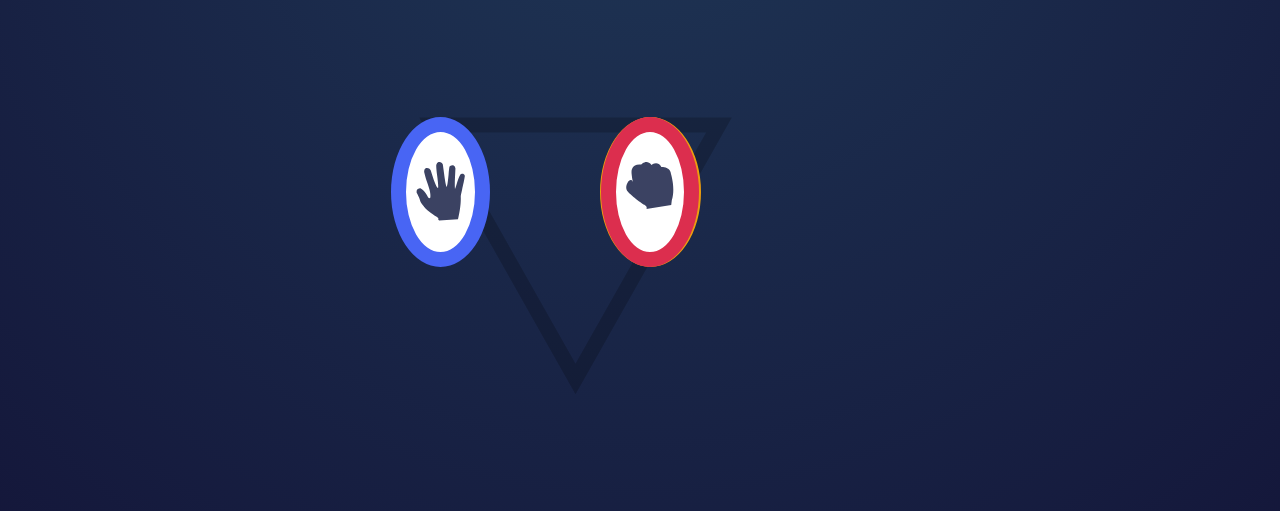
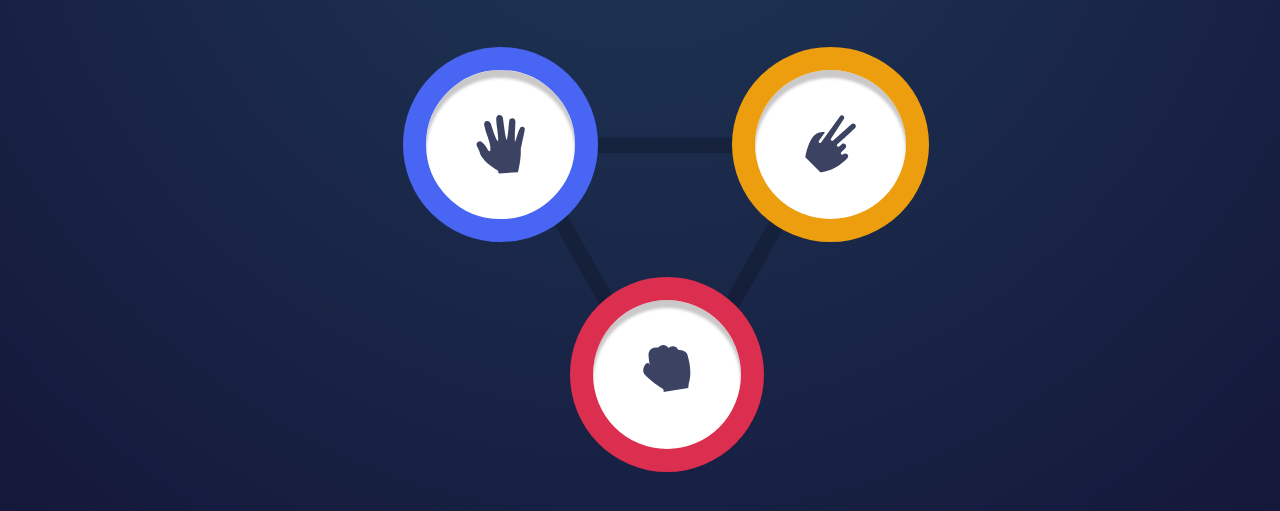
Before and after one commit to frontendmentorio/rock-paper-scissors, a website: page index.html in a window 1280 px wide. Shown: the part 203-714 px from the top of the page. Drawn offline with Linux system fonts and the light colour scheme.

Commit message:
fixing images

```diff
--- a/styles.css
+++ b/styles.css
@@ -55,45 +55,51 @@ body {
 
 .hand {
     border-radius: 50%;
-    /* padding: 25px; */
+    box-shadow: 0px 8px 3px #cac8c8 inset;
+    padding: 40px;
     background-color: #fff;
-    height: 150px;
+    height: 195px;
     position: absolute;
 }
 
 .hand-image {
     position: relative;
-    top: 30px;
+    margin-top: 5px;
     margin-right: 10px;
     margin-left: 10px;
+
 }
 .paper {
-    border: 15px solid hsl(230, 89%, 62%);
-    /* margin-right: 20px; */
+    border: 23px solid hsl(230, 89%, 62%);
+    margin-right: 20px;
     position: relative;
-    left: -200px;
-
+    left: -170px;
+    top: -90px;
 }
 
 .scissors {
-    border: 15px solid hsl(39, 89%, 49%);
-    margin-left: 20px;
+    border: 23px solid hsl(39, 89%, 49%);
+    margin-left: 300px;
+    top: -90px;
 }
 
 .rock {
-    border: 15px solid hsl(349, 71%, 52%);
-    margin-left: 20px;
+    border: 23px solid hsl(349, 71%, 52%);
+    margin-top: 140px;
+    left: 65px;
 }
 
 .hands {
-    width: 443px;
+    width: 350px;
     height: 283px;
     display: flex;
     flex-wrap: wrap;
     justify-content: center;
-    margin-top: 80px;
+    margin-top: 100px;
+    margin-left: 80px;
     background-image: url(/images/bg-triangle.svg);
     background-repeat: no-repeat;
+    background-size: 330px;
     position: absolute;
     top: 240px;
 }
```
